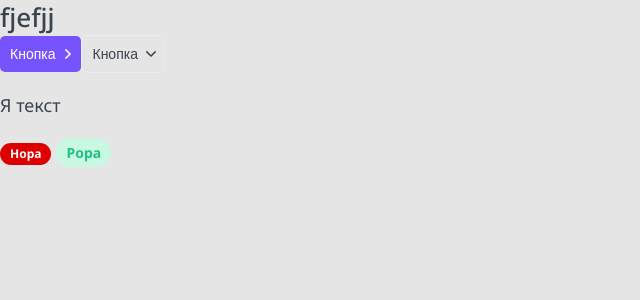
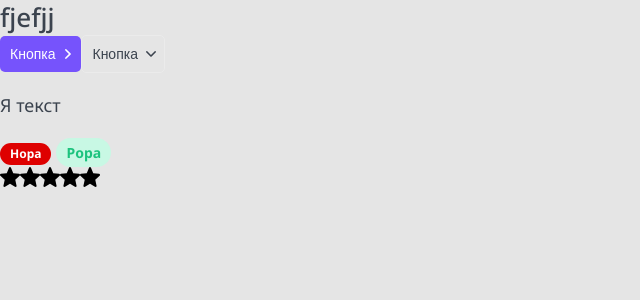
Before and after one commit to Frequency01/Review-Site, a Next.js app: page / in a window 1280 px wide. Shown: the top 300 px of the page, without its empty margins (0-640 px from the left). Built offline with nearby package versions, Linux system fonts and the light colour scheme.

Commit message:
add rating stars

```diff
--- /dev/null
+++ b/components/Rating/Rating.module.css
@@ -0,0 +1,11 @@
+.starIcon svg{
+    margin-right: 5px;
+}
+
+.filled svg{
+    fill:var(--primary)
+}
+
+.editable{
+    cursor: pointer;
+}
--- /dev/null
+++ b/components/Rating/Rating.tsx
@@ -0,0 +1,51 @@
+import { RatingProps } from "./Rating.props"
+import cn from "classnames"
+import StarIcon from './star.svg'
+import styles from "./Rating.module.css"
+import { useEffect, useState, KeyboardEvent } from "react"
+
+export const Rating = ({ isEditable = false, rating, setRating, ...props }: RatingProps): JSX.Element => {
+
+    const [ratingArray, setRatingArray] = useState<JSX.Element[]>(new Array(5).fill(<></>));
+
+    useEffect(() => {
+        constructReating(rating)
+    }, [rating])
+
+    const constructReating = (currentRating: number) => {
+        const updatedArray = ratingArray.map((r: JSX.Element, index: number) => {
+            return (
+                <StarIcon key={index} className={cn(styles.starIcon, {
+                    [styles.filled]: index < currentRating,
+                    [styles.editable]: isEditable,
+                })}
+                    onMouseEnter={() => changeDisplay(index + 1)} onMouseLeave={() => changeDisplay(rating)}
+                    onClick={() => index + 1}
+                    tabIndex={isEditable ? 0 : -1}
+                    onKeyDown={(e:KeyboardEvent<SVGElement>) => isEditable && handleSpace(index+1, e)}
+                    />);
+        })
+        setRatingArray(updatedArray)
+    }
+
+    const changeDisplay = (i: number) => {
+        if (!isEditable || !setRating) {
+            return;
+        }
+        setRating(i)
+    }
+
+    const handleSpace = (i: number, e:KeyboardEvent<SVGElement>) => {
+        console.log('event', e.code)
+        if (e.code != "Space" || !setRating) {
+            return;
+        }
+        setRating(i)
+    }
+
+    return (
+        <div {...props}>
+            {ratingArray.map((r, index) => <span key={index}>{r}</span>)}
+        </div>
+    )
+}
--- a/components/index.ts
+++ b/components/index.ts
@@ -2,3 +2,4 @@
 export * from "./Button/Button";
 export * from "./Ptag/Ptag";
 export * from "./Tag/Tag";
+export * from "./Rating/Rating";
--- a/pages/index.tsx
+++ b/pages/index.tsx
@@ -1,7 +1,9 @@
-import { Button, Htag, Ptag, Tag} from "../components";
+import { useState } from "react";
+import { Button, Htag, Ptag, Rating, Tag} from "../components";
 
 
 export default function Home(): JSX.Element {
+  const[rating, setRating] = useState<number>(4)
   return (
     <div>
       <Htag tag="h1">fjefjj</Htag>
@@ -10,6 +12,7 @@
       <Ptag size="large">Я текст</Ptag>
       <Tag size='small' color="red">Hopa</Tag>
       <Tag size='medium' color="green">Popa</Tag>
+      <Rating rating={rating} isEditable setRating={setRating}/>
     </div>
   );
 }
```
Also changed, not shown: components/Rating/Rating.props.tsx (added, +7 -0 lines), components/Rating/star.svg (added).
